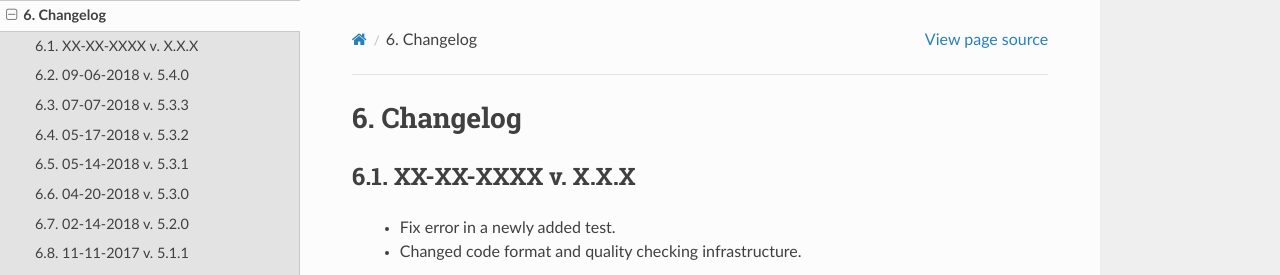
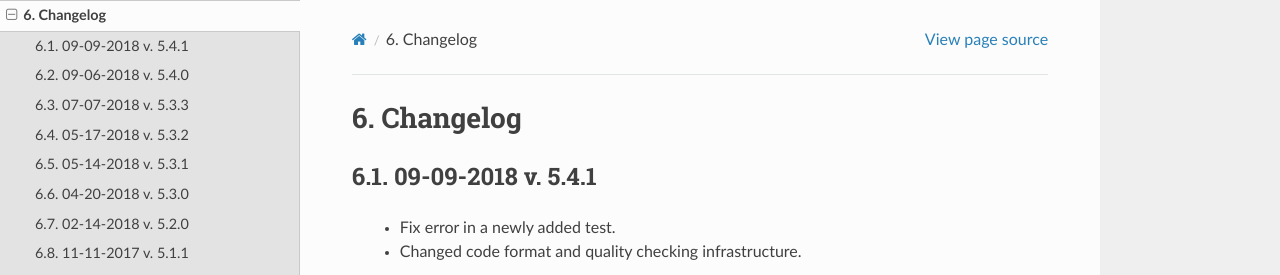
Before and after one commit to SethMMorton/natsort, a Sphinx documentation site: the page built from docs/source/changelog.rst, in a window 1280 px wide and 900 px high. Shown: the top 275 px of the window. Built offline with Sphinx 7.4.7 and the Read the Docs theme 2.0.0, drawn with Linux system fonts in a browser that asks for light colours; pages that are not in the unit, such as notebooks, are missing from menus.

Commit message:
Bump version: 5.4.0 → 5.4.1

```diff
--- a/docs/source/changelog.rst
+++ b/docs/source/changelog.rst
@@ -3,7 +3,7 @@
 Changelog
 ---------
 
-XX-XX-XXXX v. X.X.X
+09-09-2018 v. 5.4.1
 +++++++++++++++++++
 
    - Fix error in a newly added test.
--- a/docs/source/conf.py
+++ b/docs/source/conf.py
@@ -57,7 +57,7 @@
 # built documents.
 #
 # The full version, including alpha/beta/rc tags.
-release = '5.4.0'
+release = '5.4.1'
 # The short X.Y version.
 version = '.'.join(release.split('.')[0:2])
 
--- a/natsort/__init__.py
+++ b/natsort/__init__.py
@@ -25,7 +25,7 @@
 if float(sys.version[:3]) < 3:
     from natsort.natsort import natcmp
 
-__version__ = "5.4.0"
+__version__ = "5.4.1"
 
 __all__ = [
     "natsort_key",
--- a/setup.cfg
+++ b/setup.cfg
@@ -1,5 +1,5 @@
 [bumpversion]
-current_version = 5.4.0
+current_version = 5.4.1
 commit = True
 tag = True
 tag_name = {new_version}
@@ -62,9 +62,6 @@
 	__pycache__,
 	build,
 	dist,
-    # This has mostly auto-generated code
 	docs,
-    # Let's not check library code
 	.venv,
-    # This file simply has too many intentional errors
 	natsort/compat/py23.py
--- a/setup.py
+++ b/setup.py
@@ -3,7 +3,7 @@
 from setuptools import find_packages, setup
 setup(
     name='natsort',
-    version='5.4.0',
+    version='5.4.1',
     packages=find_packages(),
     install_requires=["argparse; python_version < '2.7'"],
     entry_points={'console_scripts': ['natsort = natsort.__main__:main']},
```
Lines whose indentation alone changed are shown as unchanged.
